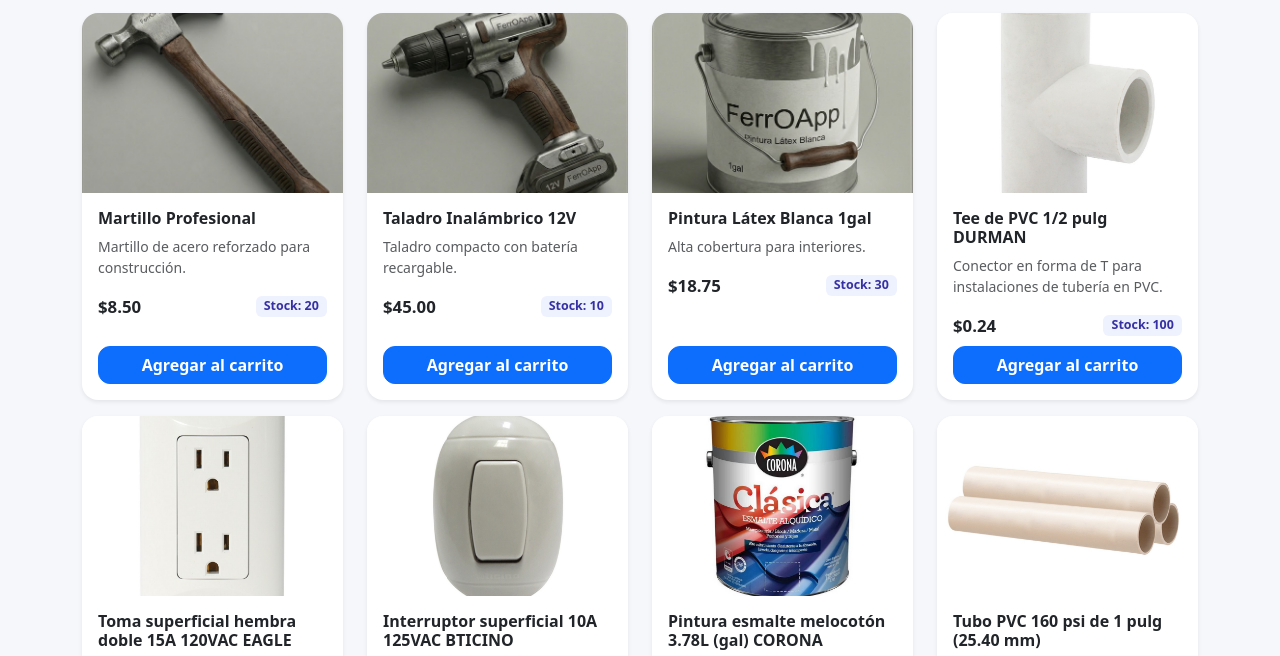
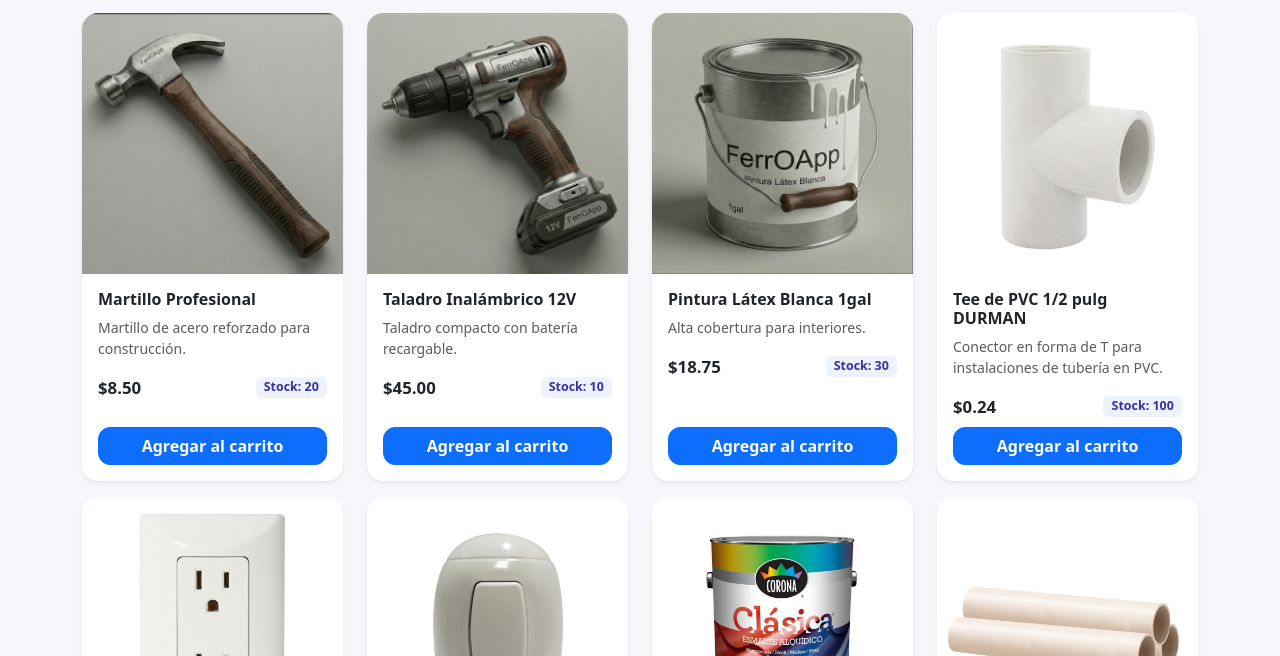
Before and after one commit to JBerrios08/Progra3-Proyecto-Final, a plain HTML site: page tienda.html in a window 1280 px wide. Shown: the part 141-797 px from the top of the page. Drawn offline with nearby package versions, Linux system fonts and the light colour scheme.

Commit message:
Add fallback for product images and square cards

```diff
--- a/assets/css/styles.css
+++ b/assets/css/styles.css
@@ -58,10 +58,16 @@ body{
 }
 
 .card-product img{
-  height: 180px;
+  width: 100%;
+  aspect-ratio: 1 / 1;
   object-fit: cover;
   border-top-left-radius:16px;
   border-top-right-radius:16px;
+  background: #f8fafc;
+}
+
+.product-img{
+  display: block;
 }
 
 .price{
--- a/assets/js/tienda.js
+++ b/assets/js/tienda.js
@@ -21,10 +21,15 @@ function renderProductos(catId = "") {
     return;
   }
 
-  grid.innerHTML = filtrados.map(p => `
+  const fallbackImg = "assets/img/productos/martillo.png";
+
+  grid.innerHTML = filtrados.map(p => {
+    const imagenSrc = (p.imagen_data && String(p.imagen_data).trim()) ? p.imagen_data : fallbackImg;
+
+    return `
     <div class="col-md-3 mb-3">
       <div class="card card-product h-100 shadow-sm">
-        <img src="${p.imagen_data}" class="card-img-top" alt="${p.nombreProducto}">
+        <img src="${imagenSrc}" class="card-img-top product-img" alt="${p.nombreProducto}" onerror="this.src='${fallbackImg}'">
         <div class="card-body d-flex flex-column">
           <h6 class="fw-bold">${p.nombreProducto}</h6>
           <p class="small text-muted">${p.descripcion}</p>
@@ -40,7 +45,8 @@ function renderProductos(catId = "") {
         </div>
       </div>
     </div>
-  `).join("");
+  `;
+  }).join("");
 }
 
 filter.addEventListener("change", e => renderProductos(e.target.value));
```
